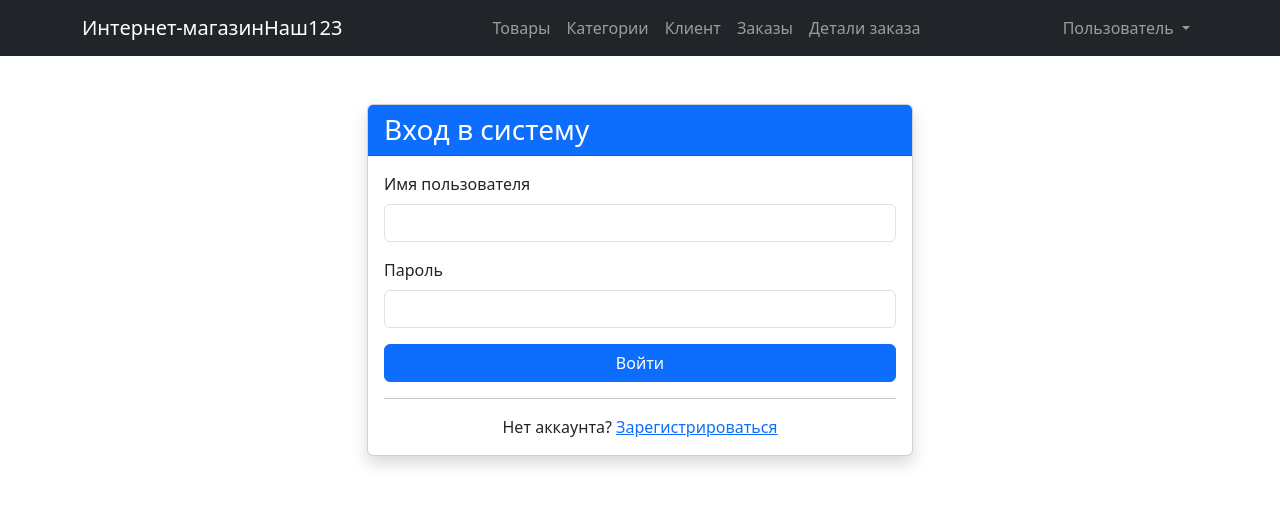
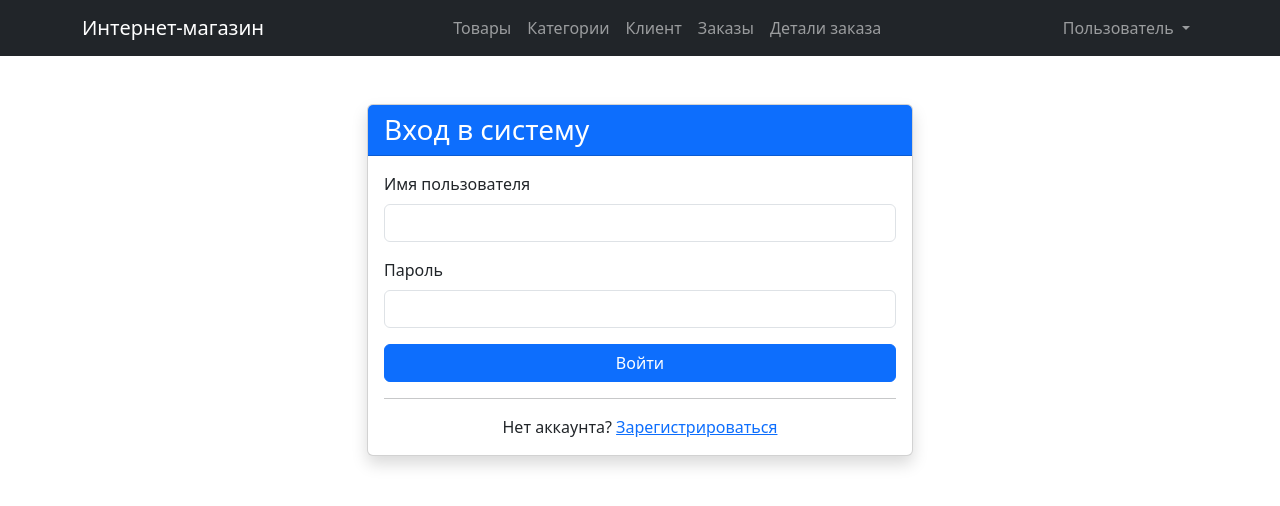
Before and after one commit to JasonParzival/DevOps, a Vue app in the folder client/: page /login in a window 1280 px wide. Shown: the top 506 px of the page. Built offline with nearby package versions, Linux system fonts and the light colour scheme.

Commit message:
main проверка запуска

```diff
--- a/client/src/App.vue
+++ b/client/src/App.vue
@@ -15,7 +15,7 @@ function logout() {
   <div id="app">
     <nav class="navbar navbar-expand-lg navbar-dark bg-dark">
       <div class="container">
-        <a class="navbar-brand" href="#">Интернет-магазинНаш123</a>
+        <a class="navbar-brand" href="#">Интернет-магазин</a>
 
         <div class="navbar-nav">
           <router-link to="/products" class="nav-link">Товары</router-link>
```
